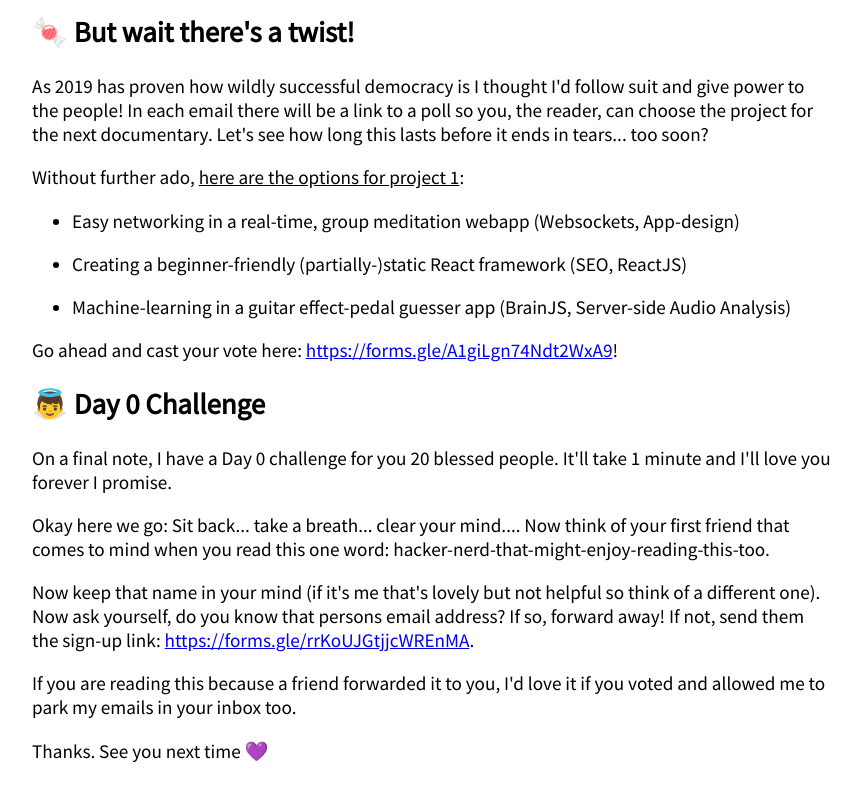
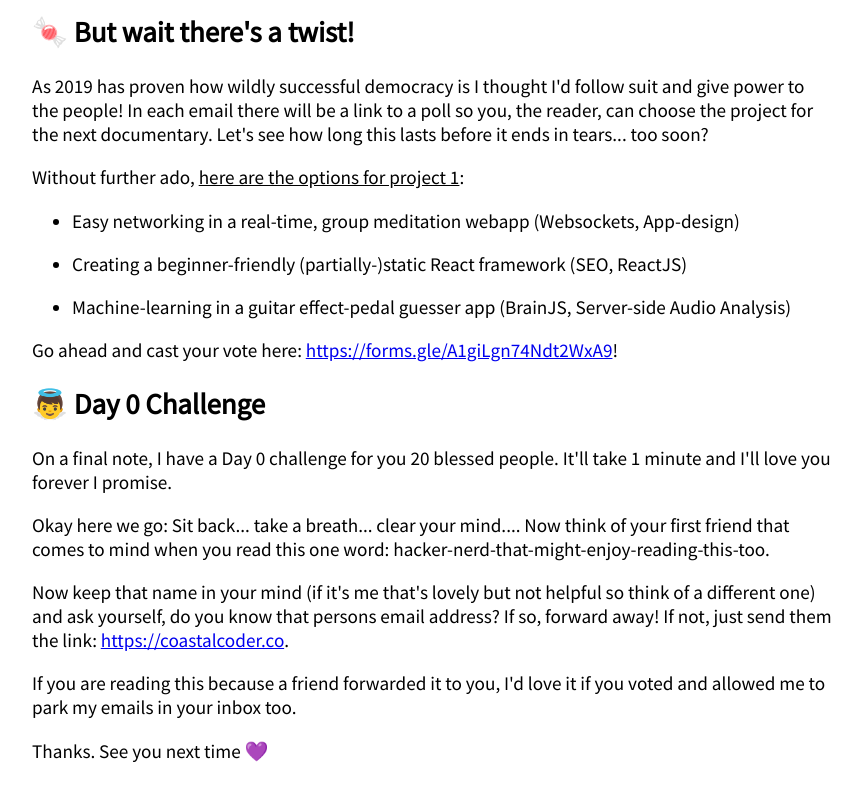
Before and after one commit to Sejori/CoastalCoder, a plain HTML site: page newsletter.html in a window 1280 px wide. Shown: the part 847-1647 px from the top of the page, without its empty margins (208-1070 px from the left). Drawn offline with Linux system fonts and the light colour scheme.

Commit message:
changed newsletter sign-up link to site link

```diff
--- a/newsletter.html
+++ b/newsletter.html
@@ -57,7 +57,7 @@
         Okay here we go: Sit back... take a breath... clear your mind.... Now think of your first friend that comes to mind when you read this one word: hacker-nerd-that-might-enjoy-reading-this-too.
       </p>
       <p>
-         Now keep that name in your mind (if it's me that's lovely but not helpful so think of a different one). Now ask yourself, do you know that persons email address? If so, forward away! If not, send them the sign-up link: <a href="https://forms.gle/rrKoUJGtjjcWREnMA">https://forms.gle/rrKoUJGtjjcWREnMA</a>.
+         Now keep that name in your mind (if it's me that's lovely but not helpful so think of a different one) and ask yourself, do you know that persons email address? If so, forward away! If not, just send them the link: <a href="https://coastalcoder.co">https://coastalcoder.co</a>.
       </p>
       <p>
          If you are reading this because a friend forwarded it to you, I'd love it if you voted and allowed me to park my emails in your inbox too.
```
